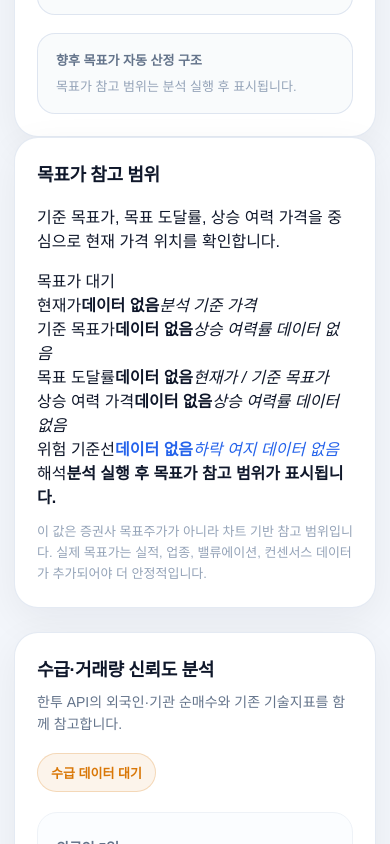
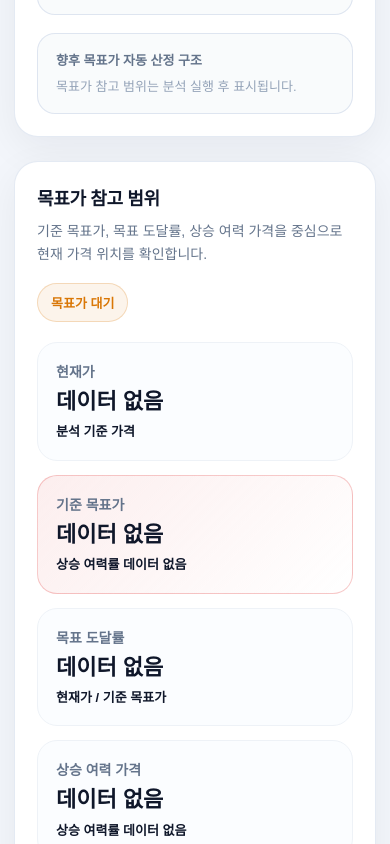
Before and after one commit to jkpark5298-alt/kospi-stock-pwa, a Next.js app: page / in a window 390 px wide. Shown: the part 3380-4224 px from the top of the page. Built offline with nearby package versions, Linux system fonts and the light colour scheme.

Commit message:
Move current stock summary near top

```diff
--- a/app/globals.css
+++ b/app/globals.css
@@ -533,6 +533,223 @@ button:disabled {
   gap: 8px;
 }
 
+.target-section {
+  margin-top: 24px;
+}
+
+.target-section .card {
+  overflow: hidden;
+}
+
+.target-header {
+  display: flex;
+  justify-content: space-between;
+  align-items: flex-start;
+  gap: 18px;
+  margin-bottom: 20px;
+}
+
+.target-subtitle {
+  margin: -8px 0 0;
+  color: var(--muted);
+  font-size: 14px;
+  line-height: 1.6;
+}
+
+.target-badge {
+  flex: 0 0 auto;
+  border-radius: 999px;
+  padding: 9px 13px;
+  font-size: 13px;
+  font-weight: 900;
+  border: 1px solid var(--line);
+  color: var(--muted);
+  background: #f8fafc;
+}
+
+.target-badge.available {
+  color: #15803d;
+  border-color: rgba(22, 163, 74, 0.22);
+  background: rgba(22, 163, 74, 0.08);
+}
+
+.target-badge.unavailable {
+  color: var(--warning);
+  border-color: rgba(217, 119, 6, 0.22);
+  background: rgba(217, 119, 6, 0.08);
+}
+
+.target-grid {
+  display: grid;
+  grid-template-columns: repeat(5, minmax(0, 1fr));
+  gap: 14px;
+  align-items: stretch;
+}
+
+.target-metric-card {
+  border: 1px solid var(--line-soft);
+  border-radius: 20px;
+  padding: 18px;
+  background: #fbfdff;
+  min-height: 126px;
+  display: grid;
+  align-content: center;
+  gap: 8px;
+}
+
+.target-metric-card:nth-child(2) {
+  border-color: rgba(220, 38, 38, 0.24);
+  background: linear-gradient(135deg, rgba(220, 38, 38, 0.08), #ffffff);
+}
+
+.target-metric-card span {
+  color: var(--muted);
+  font-size: 14px;
+  font-weight: 900;
+}
+
+.target-metric-card strong {
+  color: var(--text);
+  font-size: clamp(22px, 3vw, 30px);
+  line-height: 1.15;
+  font-weight: 900;
+  word-break: keep-all;
+}
+
+.target-metric-card em {
+  color: var(--muted);
+  font-size: 13px;
+  font-style: normal;
+  font-weight: 900;
+  line-height: 1.5;
+}
+
+.target-metric-card:nth-child(2) strong,
+.target-metric-card strong.positive,
+.target-metric-card em.positive {
+  color: var(--positive);
+}
+
+.target-metric-card strong.negative,
+.target-metric-card em.negative {
+  color: var(--negative);
+}
+
+.target-metric-card strong.neutral,
+.target-metric-card em.neutral {
+  color: var(--text);
+}
+
+.target-comment-box {
+  margin-top: 18px;
+  border: 1px solid rgba(219, 227, 239, 0.9);
+  border-radius: 18px;
+  padding: 16px 18px;
+  background: rgba(248, 250, 252, 0.78);
+  display: grid;
+  gap: 8px;
+}
+
+.target-comment-box span {
+  color: var(--muted);
+  font-size: 13px;
+  font-weight: 900;
+}
+
+.target-comment-box strong {
+  color: var(--text);
+  font-size: 16px;
+  line-height: 1.6;
+}
+
+.target-basis-box {
+  margin-top: 18px;
+  border: 1px solid rgba(219, 227, 239, 0.95);
+  border-radius: 18px;
+  padding: 16px 18px;
+  background: linear-gradient(135deg, rgba(248, 250, 252, 0.92), rgba(255, 255, 255, 0.98));
+  display: grid;
+  gap: 12px;
+}
+
+.target-basis-header {
+  display: flex;
+  justify-content: space-between;
+  align-items: flex-start;
+  gap: 12px;
+}
+
+.target-basis-header span {
+  color: var(--muted);
+  font-size: 13px;
+  font-weight: 900;
+}
+
+.target-basis-header strong {
+  color: var(--text);
+  font-size: 14px;
+  line-height: 1.5;
+  text-align: right;
+}
+
+.target-basis-summary {
+  margin: 0;
+  color: var(--soft-muted);
+  font-size: 13px;
+  line-height: 1.6;
+  font-weight: 800;
+}
+
+.target-basis-table-wrap {
+  overflow-x: auto;
+  -webkit-overflow-scrolling: touch;
+}
+
+.target-basis-table {
+  width: 100%;
+  min-width: 520px;
+  border-collapse: collapse;
+  font-size: 14px;
+}
+
+.target-basis-table th,
+.target-basis-table td {
+  padding: 11px 10px;
+  border-bottom: 1px solid var(--line-soft);
+  white-space: nowrap;
+  font-weight: 800;
+}
+
+.target-basis-table th {
+  color: #334155;
+  background: #f8fafc;
+}
+
+.target-basis-table th:first-child,
+.target-basis-table td:first-child {
+  text-align: left;
+}
+
+.target-basis-table th:nth-child(2),
+.target-basis-table th:nth-child(3),
+.target-basis-table td:nth-child(2),
+.target-basis-table td:nth-child(3) {
+  text-align: right;
+}
+
+.target-basis-adjustments {
+  display: grid;
+  gap: 8px;
+}
+
+.target-basis-adjustments p {
+  margin: 0;
+  color: var(--text);
+  font-size: 14px;
+  line-height: 1.6;
+  font-weight: 900;
+}
+
 .supply-section {
   margin-top: 24px;
 }
@@ -898,6 +1115,10 @@ button:disabled {
     grid-template-columns: repeat(2, minmax(0, 1fr));
   }
 
+  .target-grid {
+    grid-template-columns: repeat(2, minmax(0, 1fr));
+  }
+
   .supply-judgement-grid {
     grid-template-columns: 1fr;
   }
@@ -955,21 +1176,25 @@ button:disabled {
   }
 
   .supply-header,
-  .score-header {
+  .score-header,
+  .target-header {
     flex-direction: column;
   }
 
   .supply-badge,
-  .score-mode-badge {
+  .score-mode-badge,
+  .target-badge {
     width: fit-content;
   }
 
-  .score-weight-box div {
+  .score-weight-box div,
+  .target-basis-header {
     display: grid;
     gap: 6px;
   }
 
-  .score-weight-box strong {
+  .score-weight-box strong,
+  .target-basis-header strong {
     text-align: left;
   }
 }
@@ -1022,12 +1247,14 @@ button:disabled {
 
   .summary-grid-four,
   .supply-metric-grid,
-  .score-detail-grid {
+  .score-detail-grid,
+  .target-grid {
     grid-template-columns: 1fr;
   }
 
   .score-total-card,
-  .score-part-card {
+  .score-part-card,
+  .target-metric-card {
     min-height: auto;
   }
 
@@ -1044,4 +1271,8 @@ button:disabled {
   .supply-mini-table {
     min-width: 560px;
   }
+
+  .target-basis-table {
+    min-width: 500px;
+  }
 }
```
